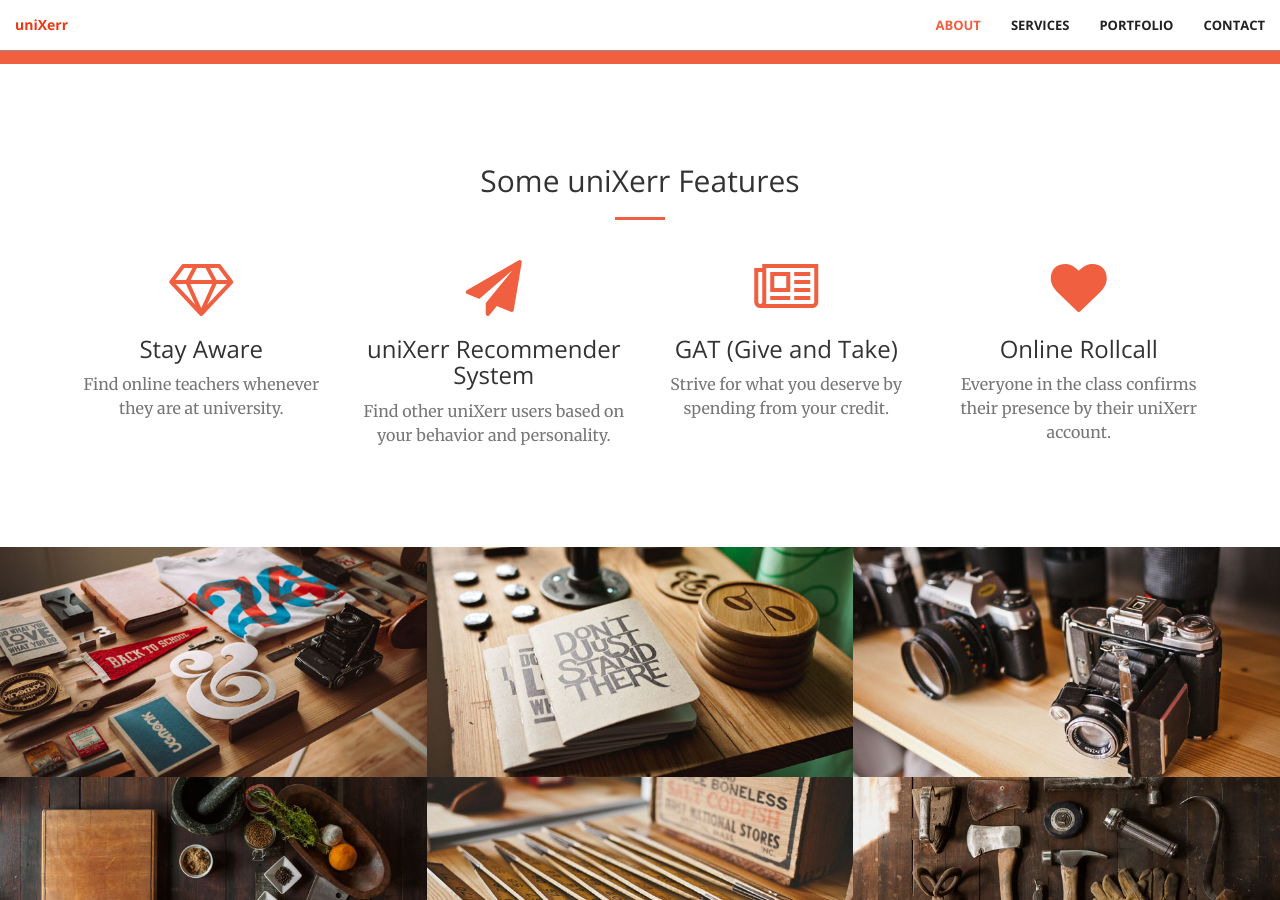
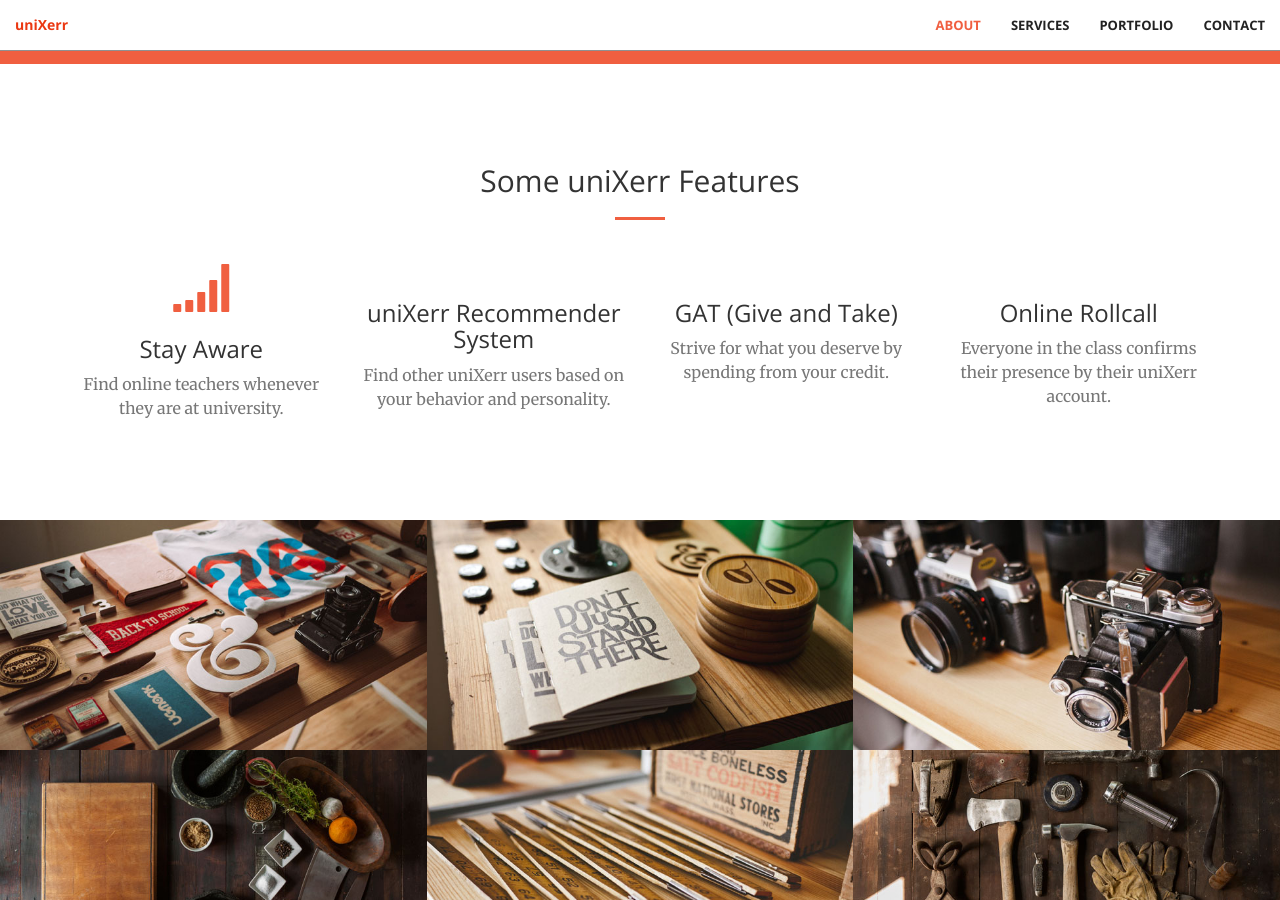
Before and after one commit to wildonion/wildonion.github.io, a Jekyll site: the page built from index.html, in a window 1280 px wide and 900 px high, scrolled down 1206 px. Built offline with Jekyll 4.4.1, drawn with Linux system fonts in a browser that asks for light colours.

Commit message:
update icons and title

```diff
--- a/_includes/head.html
+++ b/_includes/head.html
@@ -6,7 +6,7 @@
     <meta name="description" content="">
     <meta name="author" content="">
 
-    <title>uniXerr - university --X-- error!</title>
+    <title>uniXerr | university --X-- error!</title>
 
     <!-- Bootstrap Core CSS -->
     <link rel="stylesheet" href="css/bootstrap.min.css" type="text/css">
--- a/_includes/services.html
+++ b/_includes/services.html
@@ -11,28 +11,28 @@
         <div class="row">
             <div class="col-lg-3 col-md-6 text-center">
                 <div class="service-box">
-                    <i class="fa fa-4x fa-diamond wow bounceIn text-primary"></i>
+                    <i class="fa fa-4x fa-signal wow bounceIn text-primary"></i>
                     <h3>Stay Aware</h3>
                     <p class="text-muted">Find online teachers whenever they are at university.</p>
                 </div>
             </div>
             <div class="col-lg-3 col-md-6 text-center">
                 <div class="service-box">
-                    <i class="fa fa-4x fa-paper-plane wow bounceIn text-primary" data-wow-delay=".1s"></i>
+                    <i class="fa fa-4x fa-studiovinari wow bounceIn text-primary" data-wow-delay=".1s"></i>
                     <h3>uniXerr Recommender System</h3>
                     <p class="text-muted">Find other uniXerr users based on your behavior and personality.</p>
                 </div>
             </div>
             <div class="col-lg-3 col-md-6 text-center">
                 <div class="service-box">
-                    <i class="fa fa-4x fa-newspaper-o wow bounceIn text-primary" data-wow-delay=".2s"></i>
+                    <i class="fa fa-4x fa-creative-commons-remix wow bounceIn text-primary" data-wow-delay=".2s"></i>
                     <h3>GAT (Give and Take)</h3>
                     <p class="text-muted">Strive for what you deserve by spending from your credit.</p>
                 </div>
             </div>
             <div class="col-lg-3 col-md-6 text-center">
                 <div class="service-box">
-                    <i class="fa fa-4x fa-heart wow bounceIn text-primary" data-wow-delay=".3s"></i>
+                    <i class="fa fa-4x fa-user-graduate wow bounceIn text-primary" data-wow-delay=".3s"></i>
                     <h3>Online Rollcall</h3>
                     <p class="text-muted">Everyone in the class confirms their presence by their uniXerr account.</p>
                 </div>
```
